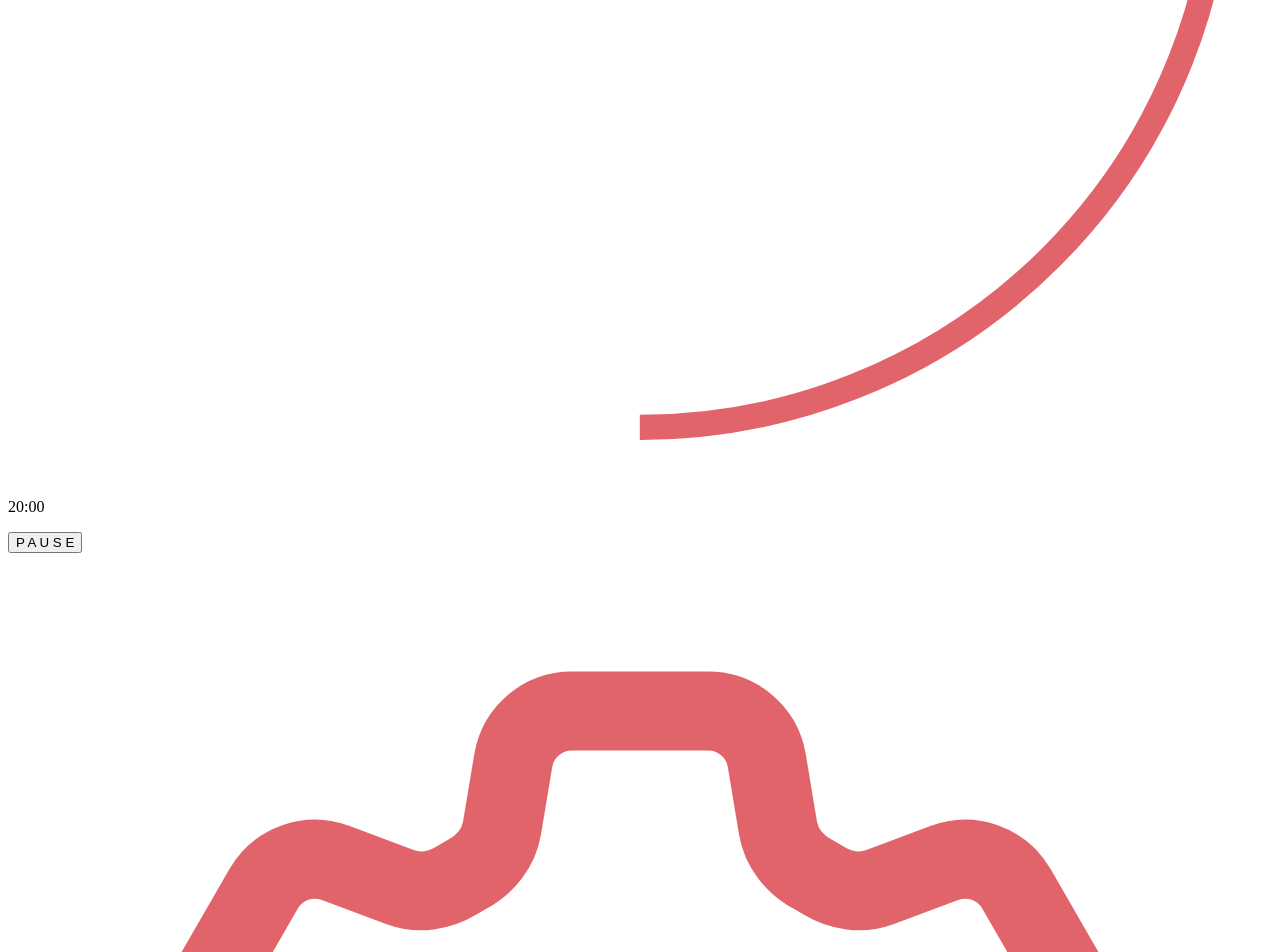
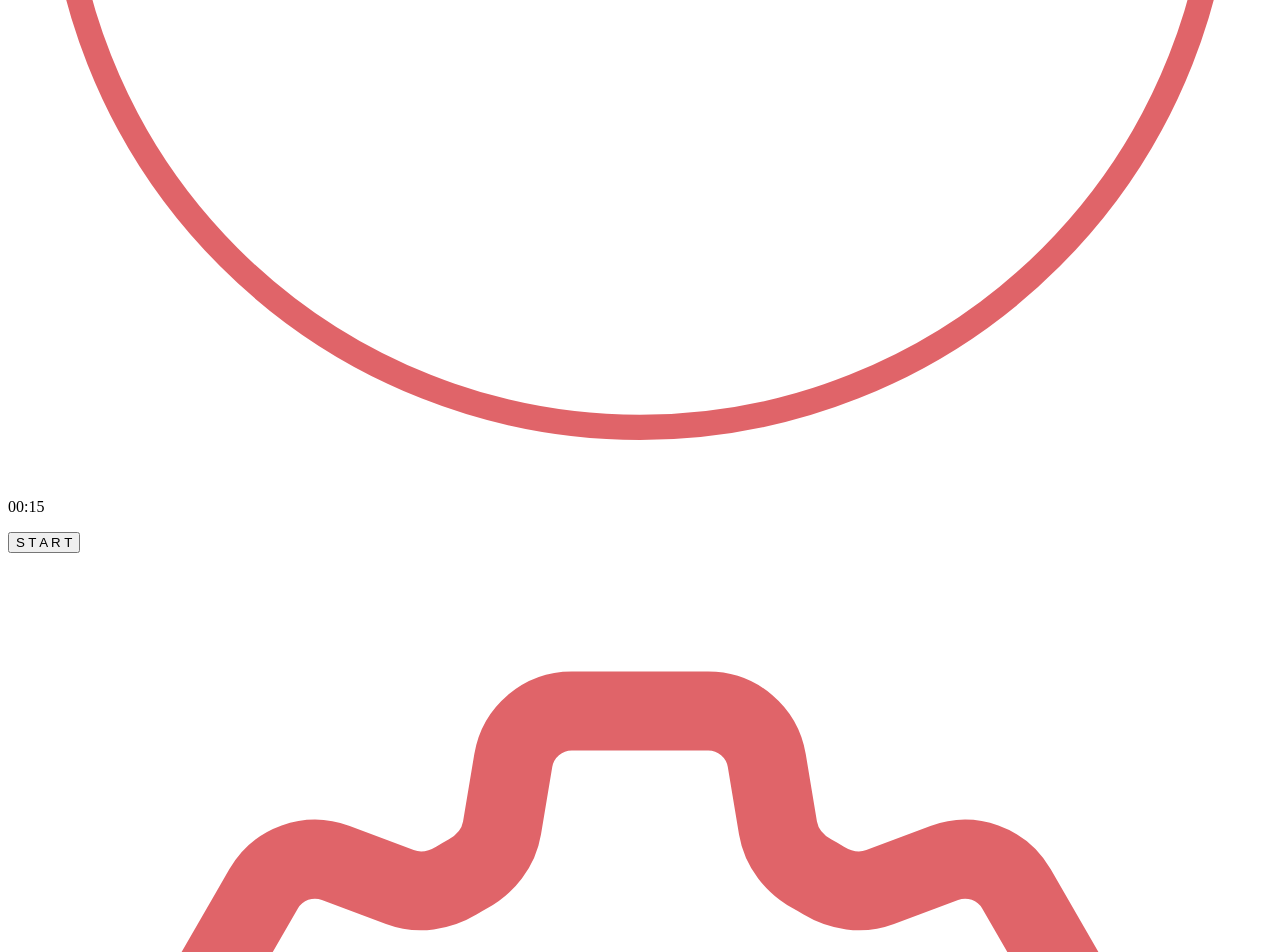
Before and after one commit to JobaF/pomodoro-app, a Next.js app: page / in a window 1280 px wide. Shown: the part 887-1839 px from the top of the page. Built offline with nearby package versions, Linux system fonts and the light colour scheme.

Commit message:
Add timer and progress updating

```diff
--- a/src/components/ProgressCircle.tsx
+++ b/src/components/ProgressCircle.tsx
@@ -17,7 +17,11 @@ const ProgressCircle: FC<ProgressCircleProps> = ({
   const strokeDashoffset = circumference - (progress / 100) * circumference;
 
   return (
-    <svg viewBox="0 0 100 100" xmlns="http://www.w3.org/2000/svg" className="">
+    <svg
+      viewBox="0 0 100 100"
+      xmlns="http://www.w3.org/2000/svg"
+      className="w-full h-full rounded-full bg-violet-900"
+    >
       <circle
         fill="transparent"
         strokeWidth={stroke}
--- a/src/pages/index.tsx
+++ b/src/pages/index.tsx
@@ -1,24 +1,56 @@
 import ProgressCircle from "@/components/ProgressCircle";
 import { SettingsIcon } from "@/components/SettingsIcon";
-import { getLeftOverSeconds } from "@/utils/getLeftOverSeconds";
-import { useState } from "react";
+import {
+  getLeftOverSeconds,
+  getMinutesFromSeconds,
+} from "@/utils/timeCalculations";
+import { useEffect, useRef, useState } from "react";
 
-type buttons = {
+type Buttons = {
   id: number;
   text: string;
 };
+
+type Timers = {
+  pomodoroTimerInSeconds: number;
+  shortBreakTimerInSeconds: number;
+  longBreakTimerInSeconds: number;
+};
+
 export default function Home() {
-  const color = "red";
-  const [timeLeft, setTimeLeft] = useState<number>(20);
+  const POMDORO_TIMER_IN_SECONDS = 15;
+  const SHORT_BREAK_TIMER_IN_SECONDS = 300;
+  const LONG_BREAK_TIMER_IN_SECONDS = 600;
+  const intervalRef = useRef<NodeJS.Timer>();
+
+  const [secondsLeft, setSecondsLeft] = useState<number>(
+    POMDORO_TIMER_IN_SECONDS
+  );
+  useEffect(() => {
+    return () => clearInterval(intervalRef.current);
+  }, []);
+  useEffect(() => {
+    setProgress(Math.floor((secondsLeft / POMDORO_TIMER_IN_SECONDS) * 100));
+  }, [secondsLeft]);
+  const [progress, setProgress] = useState<number>(100);
   const [activeButton, setActiveButton] = useState<number>(1);
   const accentColor = "#E06469";
-
-  const buttons: buttons[] = [
+  const [isTimerRunning, setIsTimerRunning] = useState<boolean>(false);
+  const buttons: Buttons[] = [
     { id: 1, text: "pomodoro" },
     { id: 2, text: "short break" },
     { id: 3, text: "long break" },
   ];
-
+  const handleTimerStart = () => {
+    if (!isTimerRunning) {
+      intervalRef.current = setInterval(() => {
+        setSecondsLeft((prev) => prev - 1);
+      }, 1000);
+    } else {
+      clearInterval(intervalRef.current);
+    }
+    setIsTimerRunning((prev) => !prev);
+  };
   return (
     <div className="font-poppins font-bold h-screen bg-violet-950 flex justify-center items-center">
       <div className="w-full xl:w-1/2 max-w-[700px] h-full flex flex-col items-center gap-10">
@@ -29,9 +61,10 @@ export default function Home() {
           </h1>
         </div>
         {/* Buttons */}
-        <div className="p-1 sm:text-sm sm:w-1/2 text-xs w-3/4 h-14 rounded-full flex gap-2 bg-violet-900 text-gray-300">
-          {buttons.map((button) => (
+        <div className="p-1 sm:w-1/2 text-sm w-3/4 h-12 rounded-full flex gap-2 bg-violet-900 text-gray-300">
+          {buttons.map((button, id) => (
             <button
+              key={id}
               onClick={() => setActiveButton((prev) => button.id)}
               className={`w-1/3 h-full rounded-full ${
                 activeButton === button.id
@@ -39,7 +72,7 @@ export default function Home() {
                   : ""
               }  drop-shadow-lg ${
                 activeButton !== button.id &&
-                "hover:shadow-inner hover:shadow-black hover:bg-gray-800"
+                "hover:shadow-inner hover:shadow-black"
               } `}
             >
               {button.text}
@@ -48,18 +81,21 @@ export default function Home() {
         </div>
         {/* Counter */}
         <div className="relative w-96 h-96 flex-col flex justify-center items-center">
-          <div className="w-full h-full rounded-full bg-violet-900">
-            <ProgressCircle
-              stroke={2}
-              progress={50}
-              strokeColor={accentColor}
-            />
-          </div>
+          <ProgressCircle
+            stroke={2}
+            progress={progress}
+            strokeColor={accentColor}
+          />
           <p className="absolute text-7xl text-neutral-300">
-            {timeLeft + ":" + getLeftOverSeconds(timeLeft)}
+            {getMinutesFromSeconds(secondsLeft) +
+              ":" +
+              getLeftOverSeconds(secondsLeft)}
           </p>
-          <button className="absolute bottom-1/4 text-xl text-neutral-300">
-            P A U S E
+          <button
+            onClick={handleTimerStart}
+            className="absolute border p-1 rounded-md hover:border-accent hover:text-accent hover:scale-105 bottom-1/4 text-xl text-neutral-300"
+          >
+            {isTimerRunning ? "P A U S E" : "S T A R T"}
           </button>
         </div>
         {/* Settings */}
--- a/src/utils/getLeftOverSeconds.tsx
+++ /dev/null
@@ -1,5 +0,0 @@
-export const getLeftOverSeconds = (timeInMinutes: number): string => {
-  const roundedDownMinutes = Math.floor(timeInMinutes);
-  const leftOverSeconds = (timeInMinutes - roundedDownMinutes) * 60;
-  return leftOverSeconds.toString().padStart(2, "0");
-};
--- /dev/null
+++ b/src/utils/timeCalculations.tsx
@@ -0,0 +1,9 @@
+export const getMinutesFromSeconds = (timeInSeconds: number): string => {
+  const roundedDownMinutes = Math.floor(timeInSeconds / 60);
+  return roundedDownMinutes.toString().padStart(2, "0");
+};
+
+export const getLeftOverSeconds = (timeInSeconds: number): string => {
+  const leftOverSeconds = timeInSeconds % 60;
+  return leftOverSeconds.toString().padStart(2, "0");
+};
```
